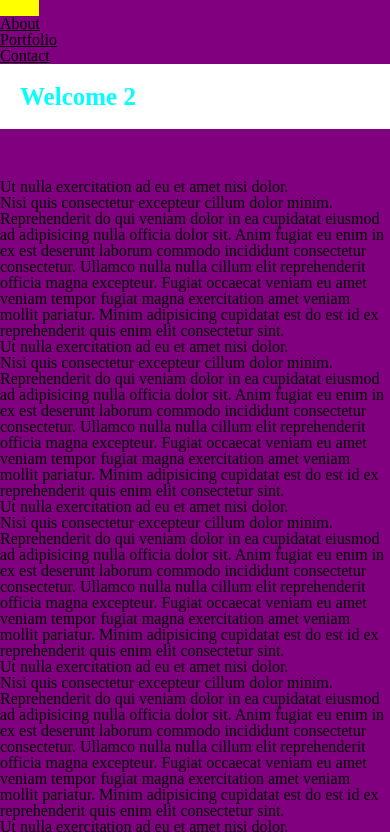
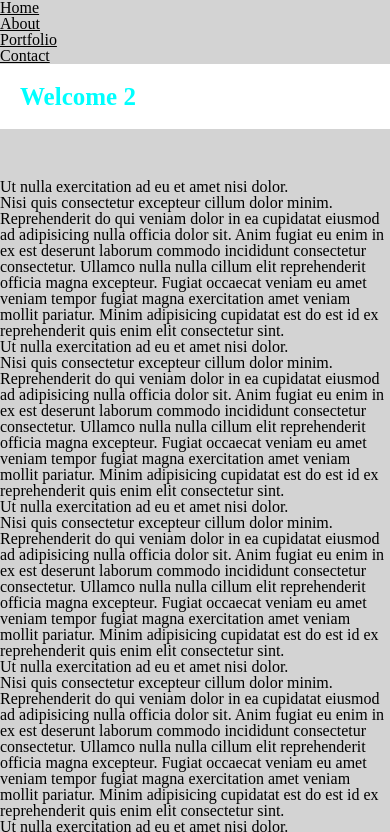
Before and after one commit to JohnathanFludd/Web-Design-Challenge, a plain HTML site: page index2.html in a window 390 px wide. Shown: the top 832 px of the page. Drawn offline with Linux system fonts and the light colour scheme.

Commit message:
chaged styling"

```diff
--- a/style.css
+++ b/style.css
@@ -92,10 +92,7 @@ background-color: lightblue;
 
 } */
 
-a:hover {
-  color: yellow;
-  background-color: yellow;
-}
+
 
 
 /* a{
@@ -124,17 +121,3 @@ table{
   padding: 10px;
   background-color: aquamarine;
 }
-
-@media (max-width: 1200px) {
-  body {
-    background: blue;
-  }
-}
-
-
-
-@media (max-width: 600px) {
-  body {
-    background: purple;
-  }
-}
```
